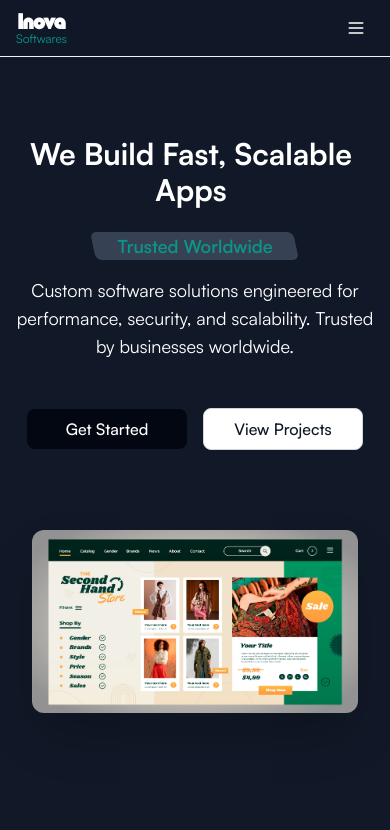
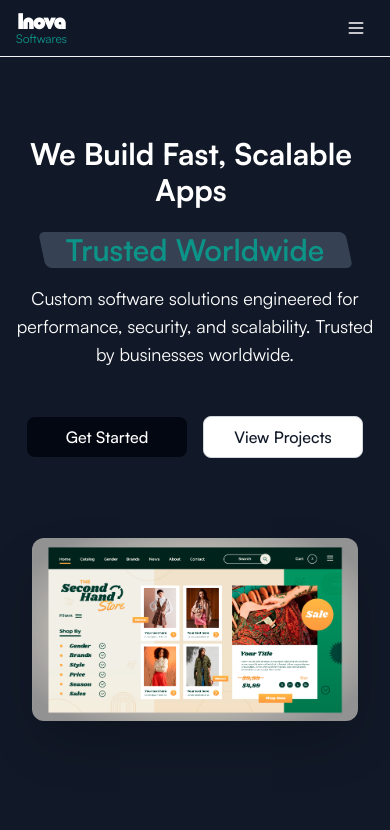
Before and after one commit to Brian-Rotich20/inovasoftwares, a Next.js app: page / in a window 390 px wide. Shown: the top 830 px of the page. Built offline with nearby package versions, Linux system fonts and the light colour scheme.

Commit message:
modified hero s

```diff
--- a/app/components/HeroSection1.tsx
+++ b/app/components/HeroSection1.tsx
@@ -45,7 +45,7 @@ export function HeroSection1() {
       <div className="absolute inset-0 bg-gray-700 transform skew-x-12 rounded-md"></div>
 
       {/* Text content */}
-      <span className="relative z-10 px-6 py-2 text-lg font-semibold text-brand md:text-6xl lg:text-[54px]">
+      <span className="relative z-10 px-6 py-2 text-3xl font-semibold text-brand md:text-6xl lg:text-[54px]">
         Trusted Worldwide
       </span>
     </motion.div>
```
